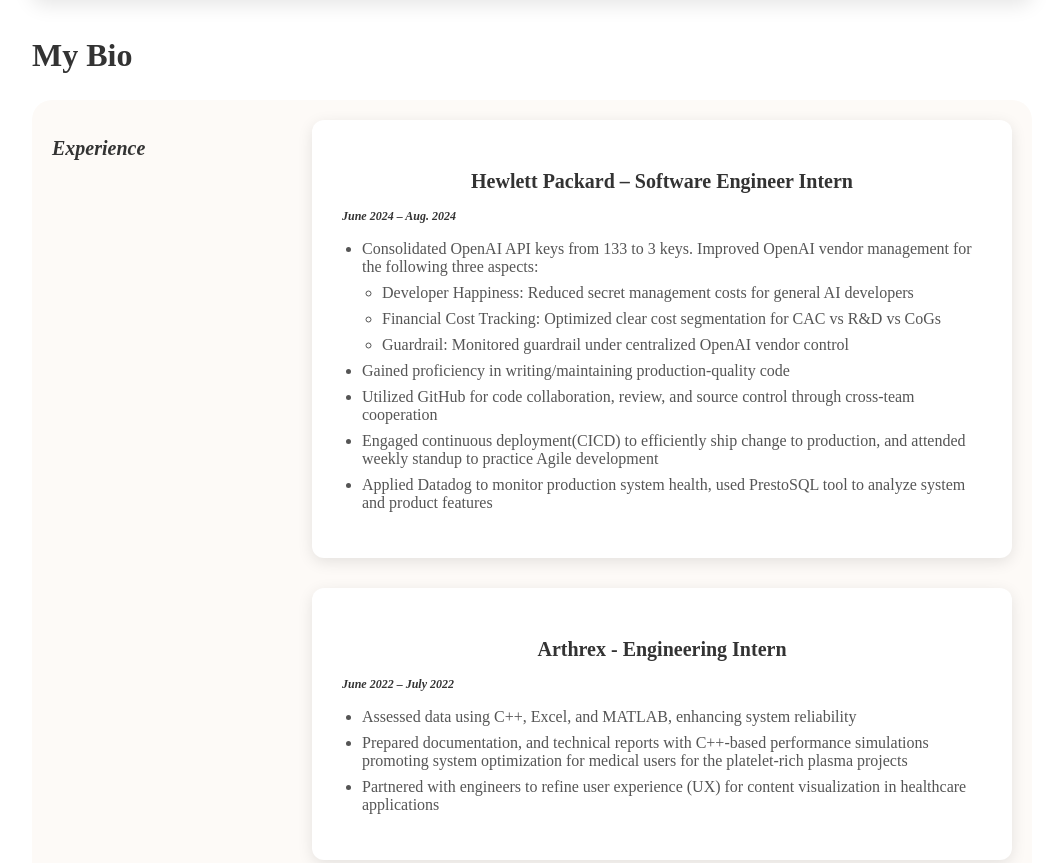
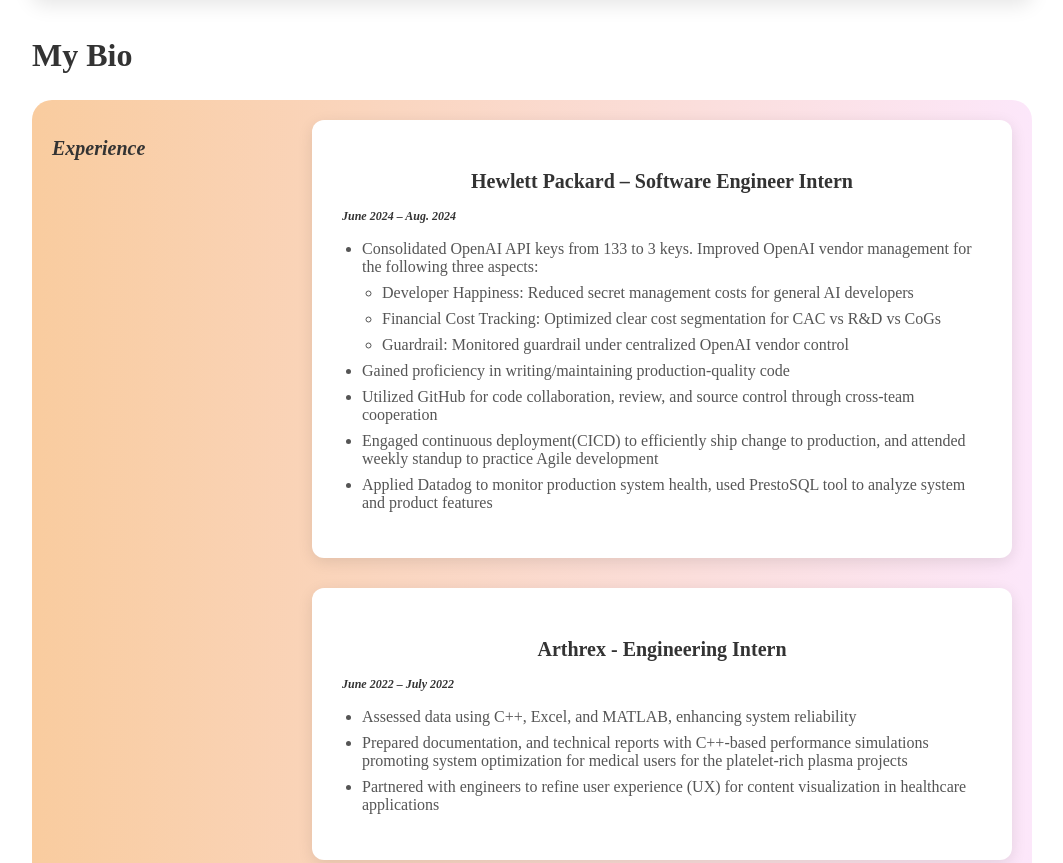
Before and after one commit to AniaNiedzialek/mywebsite, a website: page about.html in a window 1280 px wide. Shown: the part 1031-1894 px from the top of the page, without its empty margins (108-1171 px from the left). Drawn offline with Linux system fonts and the light colour scheme.

Commit message:
changing colors

```diff
--- a/styles.css
+++ b/styles.css
@@ -940,7 +940,9 @@
 .bio-container {
   display: flex;
   min-height: 20vh;
-  background: #fdfaf7;
+  background: linear-gradient(to right, #f9cc9f, #fce7fa);
+
+  /* background: #f6dcc2; */
   font-family: 'Segoe UI', sans-serif;
   padding: 20px;
   box-sizing: border-box;
```
